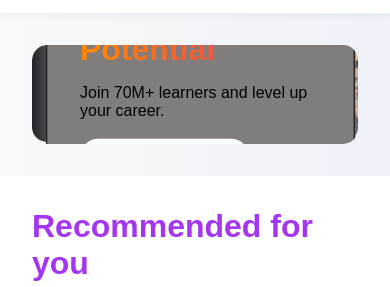
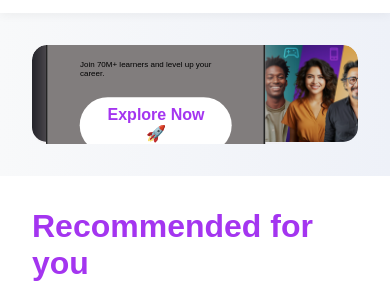
Before and after one commit to Mushbiqa29/udemy-clone2, a plain HTML site: page index.html in a window 390 px wide. Shown: the part 47-334 px from the top of the page. Drawn offline with Linux system fonts and the light colour scheme; a web font is replaced by a local one.

Commit message:
add some responsiveness

```diff
--- a/style.css
+++ b/style.css
@@ -327,4 +327,13 @@
 .navbar__s4{
   display:block;
 }
+.hero-left-cta {
+  max-width: 220px;
 }
+.hero-left-cta h1 {
+  font-size: 1rem;
+}
+.hero-left-cta p {
+  font-size: 0.5rem;
+}
+}
```
